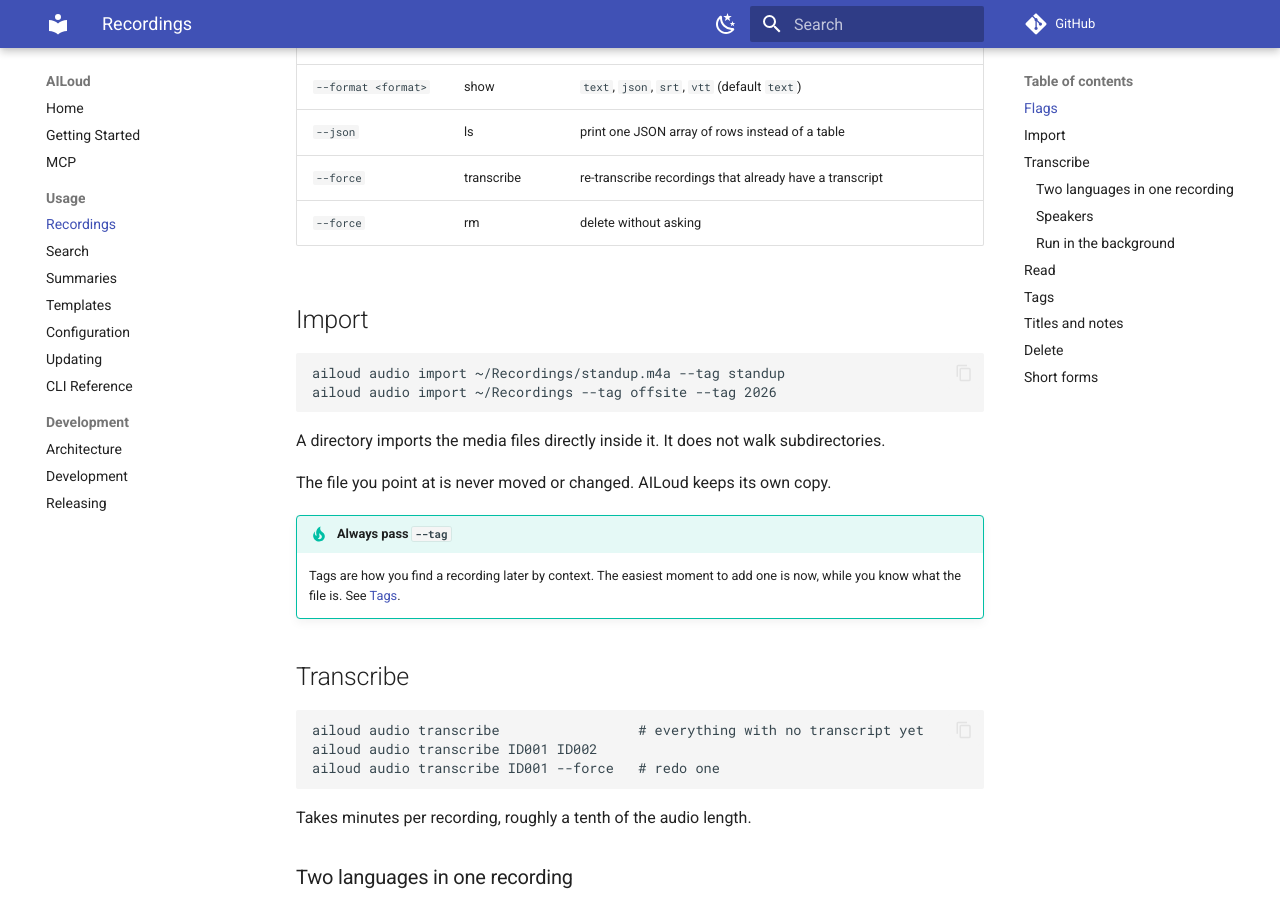
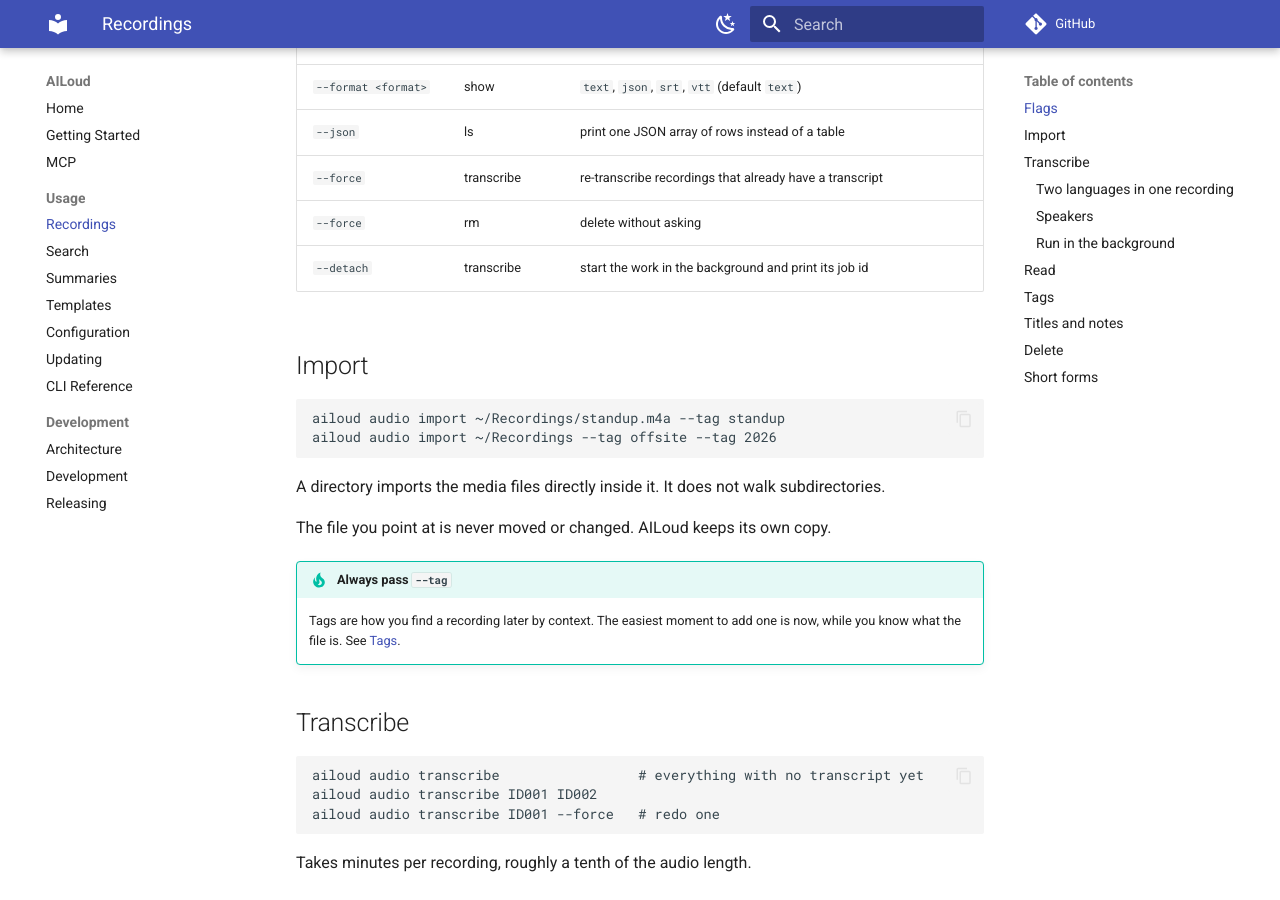
Before and after one commit to lorem-dev/ailoud, an MkDocs documentation site: the page built from docs/usage/recordings.md, in a window 1280 px wide and 900 px high, scrolled down 1018 px. Built offline with MkDocs 1.6.1 and Material for MkDocs 9.7.7, drawn with Linux system fonts in a browser that asks for light colours; comment, search, counter and statistics services are not loaded; the version menu is left out.

Commit message:
docs: add the missing --detach row and job command entry
recordings.md's Flags table lists every other transcribe flag but
--detach; README's CLI table has rows for report and template but
none for job.

```diff
--- a/docs/usage/recordings.md
+++ b/docs/usage/recordings.md
@@ -25,6 +25,7 @@
 | `--json`                 | ls               | print one JSON array of rows instead of a table                                                    |
 | `--force`                | transcribe       | re-transcribe recordings that already have a transcript                                            |
 | `--force`                | rm               | delete without asking                                                                              |
+| `--detach`               | transcribe       | start the work in the background and print its job id                                              |
 
 ## Import
 
```
Also changed, not shown: README.md (+1 -0 lines).
